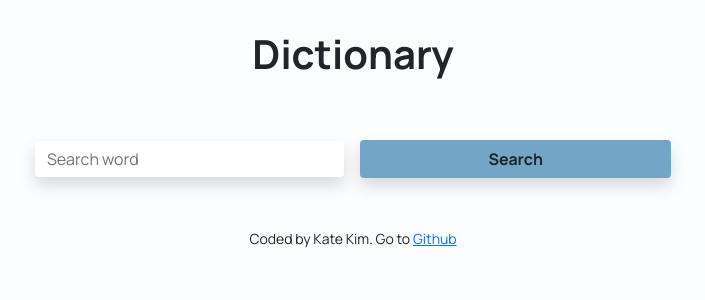
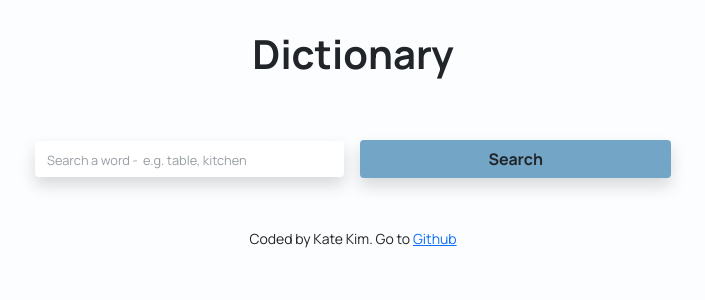
Before and after one commit to projectkatk/dictionary-app, a React (Create React App) app: page / in a window 1280 px wide. Shown: the top 300 px of the page, without its empty margins (287-992 px from the left). Built offline with nearby package versions, Linux system fonts and the light colour scheme.

Commit message:
form styling updated

```diff
--- a/src/Dictionary.css
+++ b/src/Dictionary.css
@@ -6,3 +6,9 @@
 .Dictionary .Form .searchBtn {
     background: #73a5c7;
 }
+
+
+.Dictionary .Form input::placeholder {
+    font-size: 0.8rem;
+    opacity: 0.7;
+}
--- a/src/Dictionary.js
+++ b/src/Dictionary.js
@@ -58,7 +58,7 @@ export default function Dictionary () {
                 <input
                     type="search"
                     className="form-control m-2 border-0 shadow"
-                    placeholder="Search word"
+                    placeholder="Search a word -  e.g. table, kitchen"
                     autoFocus={true}
                     onChange={handleKeywordChange}
                 />
```
